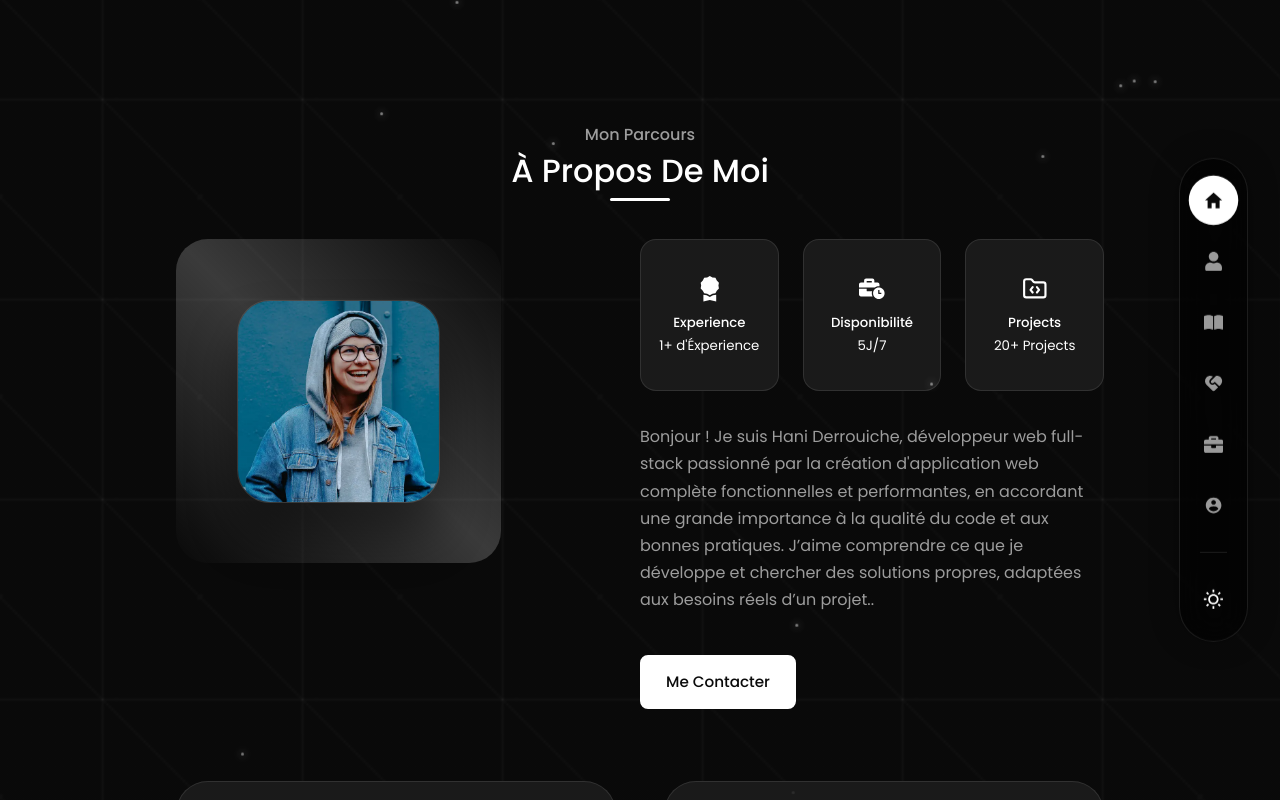
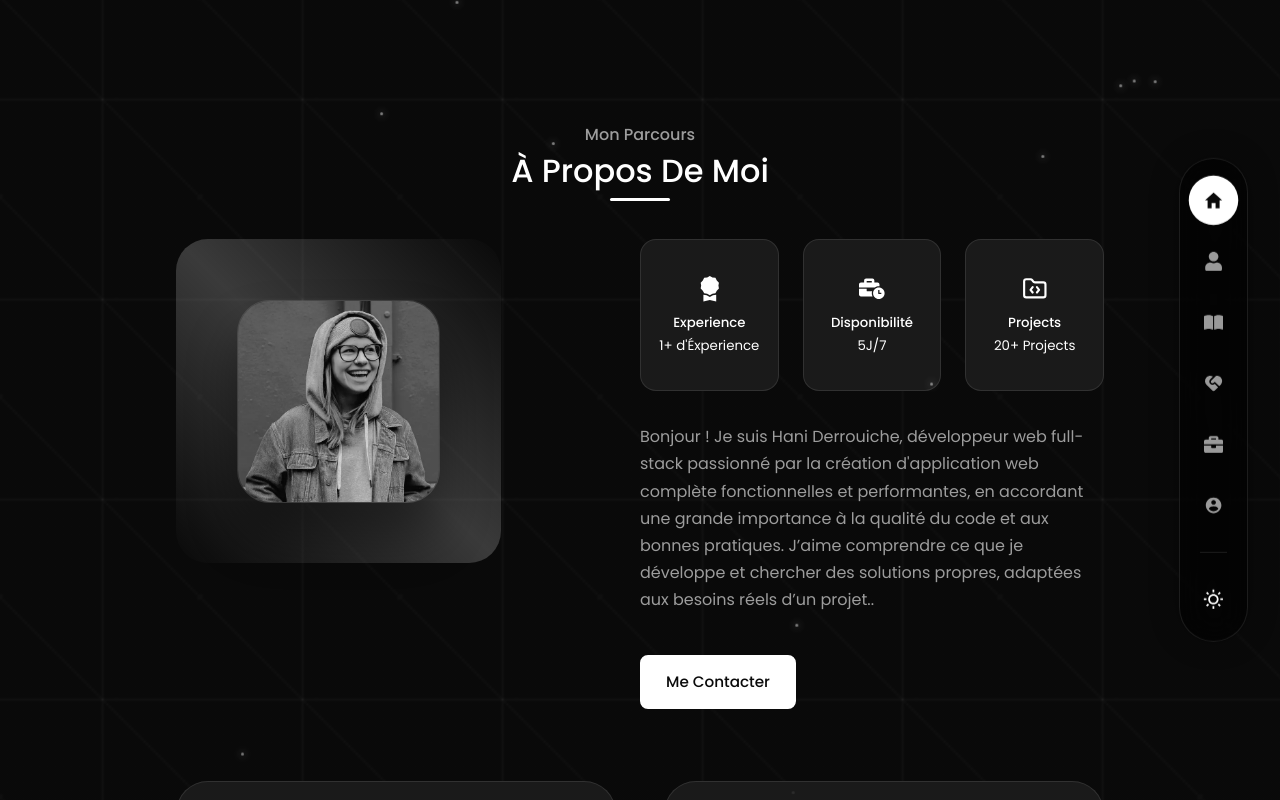
Before and after one commit to Hani19000/Portfolio-Hani, a React (Vite) app in the folder frontend/: page / in a window 1280 px wide. In both pictures the pointer is over the element 338 px from the left and 1203 px from the top of the page. Shown: the part 803-1603 px from the top of the page. Built offline with nearby package versions, Linux system fonts and the light colour scheme.

Commit message:
mise a jours

```diff
--- a/frontend/src/components/about/about.css
+++ b/frontend/src/components/about/about.css
@@ -12,7 +12,12 @@
   width: 100%;
   aspect-ratio: 1/1;
   border-radius: 2rem;
-  background: linear-gradient(45deg, transparent, var(--color-primary-variant), transparent);
+  background: linear-gradient(
+    45deg,
+    transparent,
+    var(--color-primary-variant),
+    transparent
+  );
   display: grid;
   place-items: center;
   transition: var(--transition);
@@ -20,6 +25,7 @@
   padding: 2rem;
 }
 
+/* Conteneur image */
 .about__me-image {
   border-radius: 2rem;
   overflow: hidden;
@@ -31,28 +37,47 @@
   box-shadow: 0 2rem 3rem rgba(0, 0, 0, 0.4);
 }
 
+/* Image */
 .about__me-image img {
   width: 100%;
   height: 100%;
   object-fit: cover;
+  display: block;
   transition: var(--transition);
-  display: block;
-  filter: grayscale(0%); /* Valeur par défaut Dark Mode */
+  filter: grayscale(0%); /* DARK MODE : couleur par défaut */
 }
 
-/* Groupement des états hover/active */
-.about__me:hover .about__me-image { transform: rotate(0deg) scale(1.03); }
+/* Hover général */
+.about__me:hover .about__me-image {
+  transform: rotate(0deg) scale(1.03);
+}
 
+/* DARK MODE : image noire au hover */
 .about__me:hover .about__me-image img,
-.about__me:active .about__me-image img { filter: grayscale(0%); }
+.about__me:active .about__me-image img {
+  filter: grayscale(100%);
+}
 
-/* Light Mode Image */
+/* ========================= */
+/*        LIGHT MODE         */
+/* ========================= */
+
 .light-mode .about__me-image {
   border: 4px solid var(--color-bg-variant);
   box-shadow: 0 2rem 4rem rgba(0, 0, 0, 0.12);
 }
 
-.light-mode .about__me-image img { filter: grayscale(100%); }
+/* LIGHT MODE : image NOIRE par défaut */
+.light-mode .about__me-image img {
+  filter: grayscale(100%);
+}
+
+/* LIGHT MODE : image COULEUR au hover */
+.light-mode .about__me:hover .about__me-image img,
+.light-mode .about__me:active .about__me-image img {
+  filter: grayscale(0%);
+}
+
 
 /*============== CARTES & TIMELINE (Blocs) ==============*/
 .about__cards {
```
